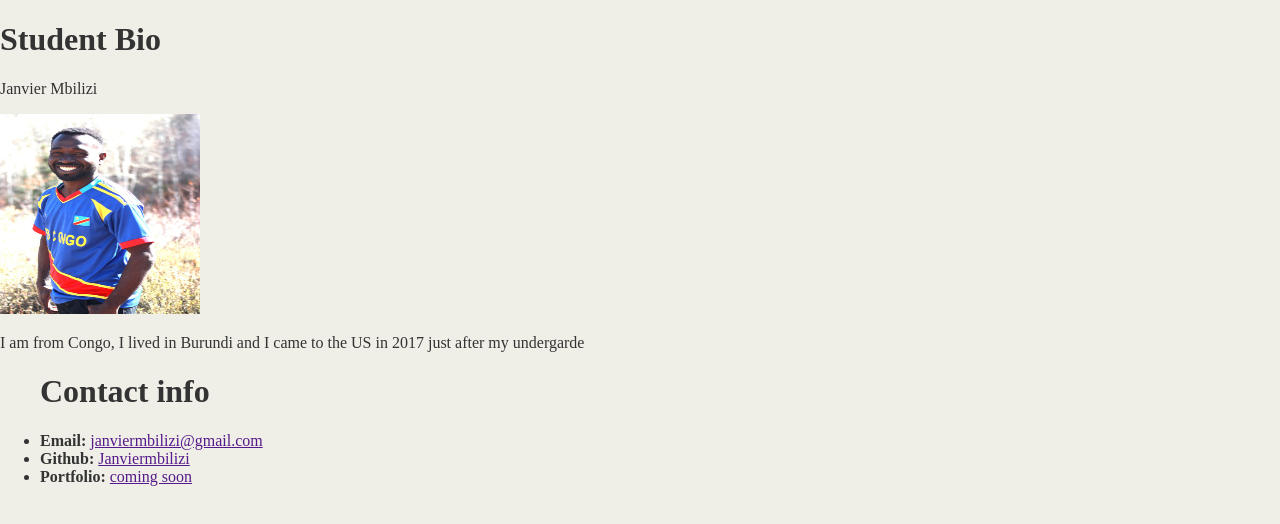
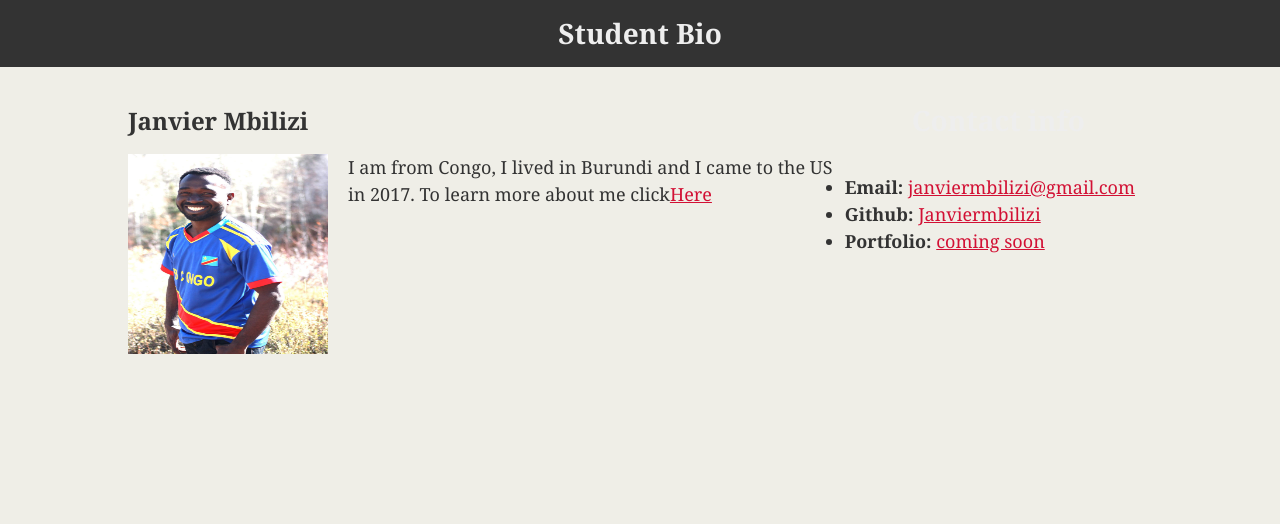
Before and after one commit to Janviermbilizi/Activities, a plain HTML site: page act4/index.html in a window 1280 px wide. Drawn offline with Linux system fonts and the light colour scheme.

Commit message:
new commit

```diff
--- a/act4/css/style.css
+++ b/act4/css/style.css
@@ -1,11 +1,55 @@
 body {
-  background-color: #efeee7;
-  font:"Times New Roman";
-  color:#333333;
+  padding: 0;
   margin: 0;
-  padding: 0;
-},
+  font-family: Georgia, "Times New Roman", Times, serif;
+  font-size: 18px;
+  line-height: 150%;
+  color: #333;
+  background: #efeee7;
+}
+
+header {
+  background: #333;
+}
+
+h1 {
+  padding: 20px 0;
+  margin: 0;
+  margin-bottom: 20px;
+  font-size: 28px;
+  color: #eee;
+  text-align: center;
+}
+
+h2 {
+  font-size: 24px;
+}
+
+a {
+  color: #d21034;
+}
+
+.container {
+  width: 1024px;
+  margin: 0 auto;
+}
+
+#main-bio,
+#contact-info,
+#bio-image {
+  float: left;
+}
+
 #main-bio {
+  width: 70%;
+}
 
+#contact-info {
+  width: 30%;
+}
 
+#bio-image {
+  width: 200px;
+  height: 200px;
+  margin-right: 20px;
 }
--- a/act4/index.html
+++ b/act4/index.html
@@ -8,21 +8,25 @@
     <link rel="stylesheet" type="text/css" href="css/style.css" />
   </head>
   <body>
+    <header>
+      <h1>Student Bio</h1>
+    </header>
     <div class="container">
-      <div class="" id="main-bio">
-        <h1>Student Bio</h1>
-        <p>Janvier Mbilizi</p>
-        <img id="bio-image" src="RSB profil.jpg" height="200px" width="200px" alt="" />
+      <section id="main-bio">
+        <h2>Janvier Mbilizi</h2>
+        <img id="bio-image" src="RSB profil.jpg" height="200px" width="200px" alt="Janvier Mbilizi" />
         <p>
-          I am from Congo, I lived in Burundi and I came to the US in 2017 just
-          after my undergarde
+          I am from Congo, I lived in Burundi and I came to the US in 2017. To learn more about me click<a href="#">Here</a>
         </p>
-      </div>
-      <ul>
+      </section>
+      <section>
+
+      </section id="Contact-info">
         <h1><b>Contact info</b></h1>
-        <li><b>Email:</b> <a href="">janviermbilizi@gmail.com</a></li>
-        <li><b>Github:</b> <a href="">Janviermbilizi</a></li>
-        <li><b>Portfolio:</b> <a href="">coming soon</a></li>
+        <ul>
+        <li><strong>Email:</strong> <a href="">janviermbilizi@gmail.com</a></li>
+        <li><strong>Github:</strong> <a href="">Janviermbilizi</a></li>
+        <li><strong>Portfolio:</strong> <a href="">coming soon</a></li>
       </ul>
     </div>
   </body>
```
